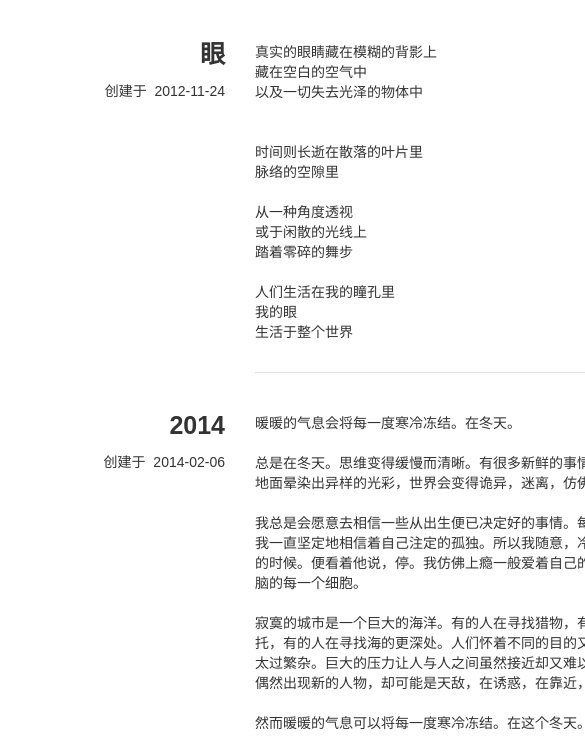
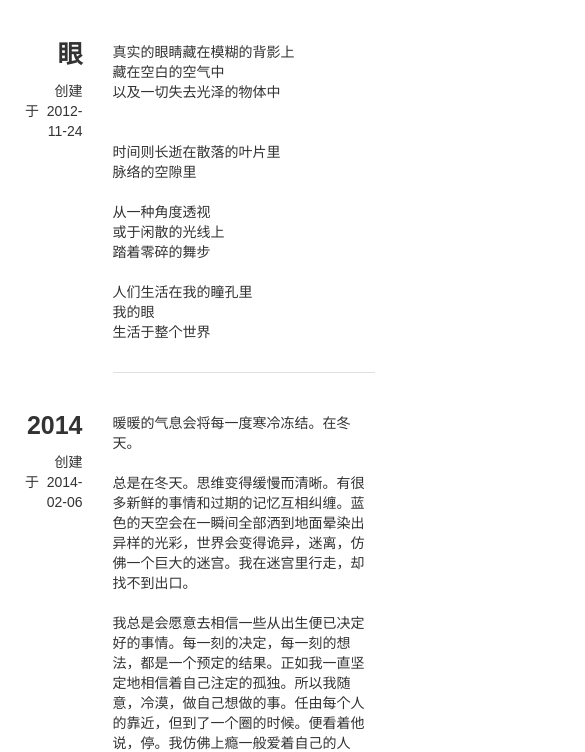
Before and after one commit to swaylq/blog, a plain HTML site: page index.html in a window 390 px wide. Shown: the part 93-845 px from the top of the page, 585 px wide, since content can reach past the window. Drawn offline with Linux system fonts and the light colour scheme.

Commit message:
Change css

```diff
--- a/sass/base.scss
+++ b/sass/base.scss
@@ -20,6 +20,12 @@ a {
     width: 960px;
     margin: auto;
     padding: 15px;
+}
+
+@media(max-width:960px) {
+    .center {
+        width: 100%;
+    }
 }
 
 #header_wrap {
```
Also changed, not shown: css/base.css, 1 other file.
